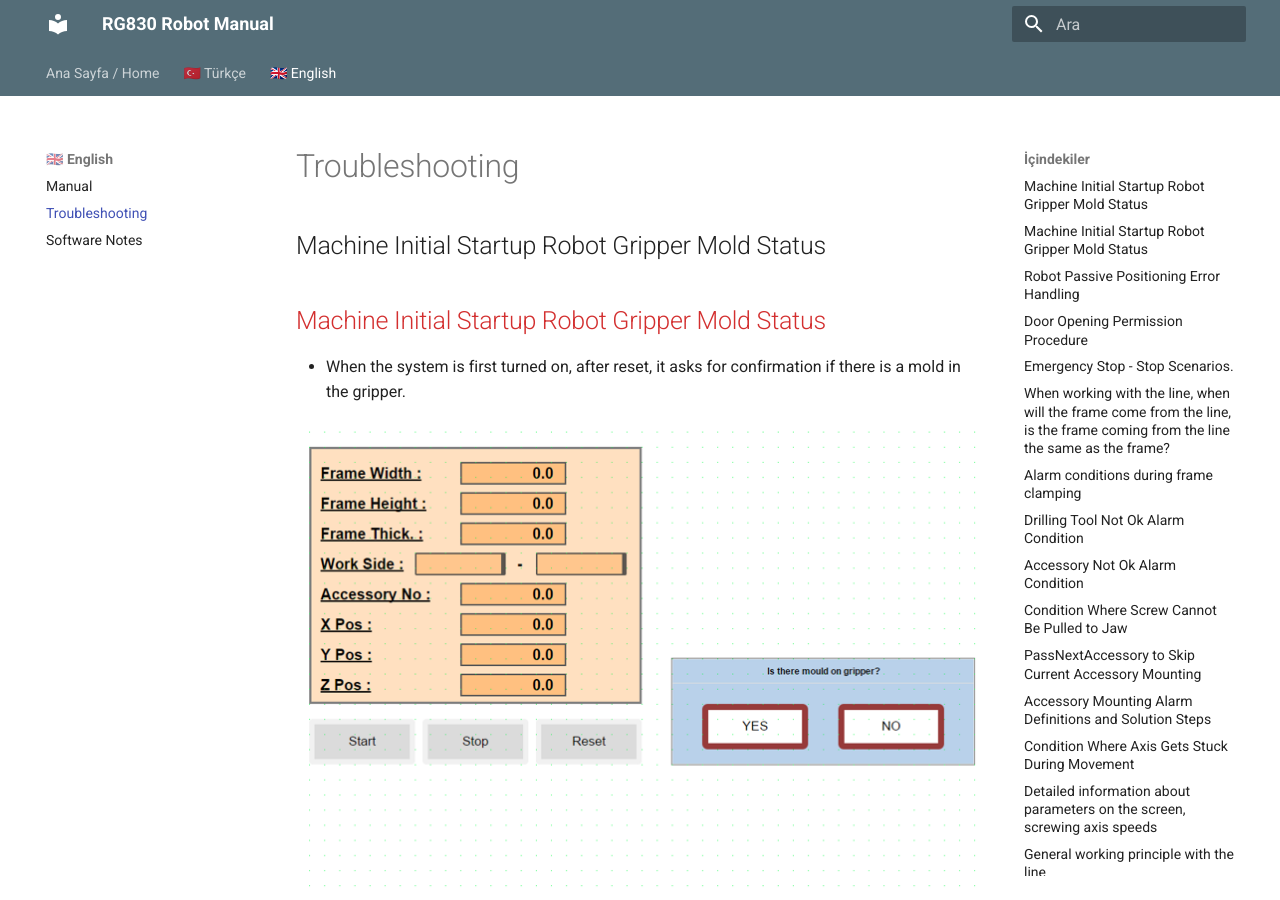
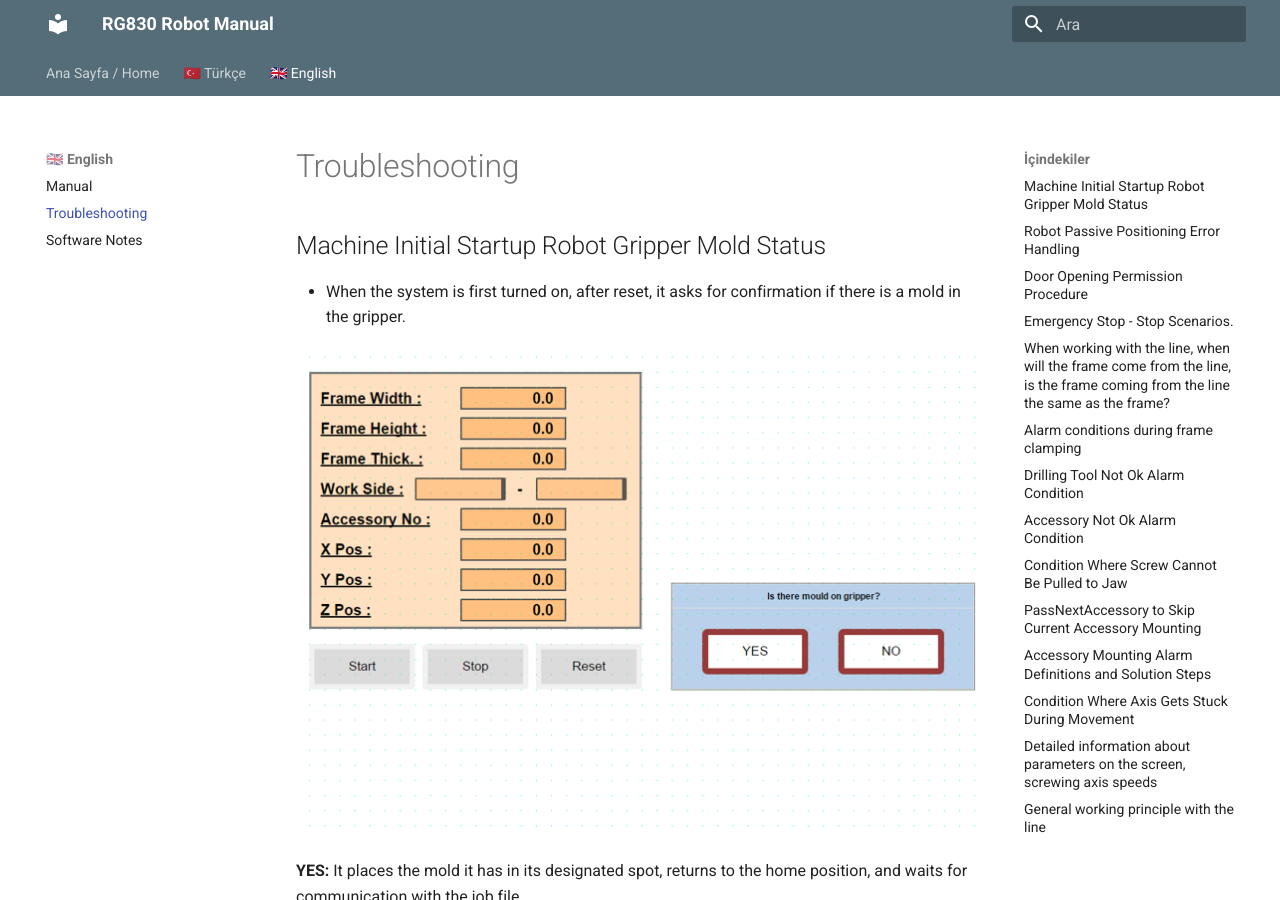
Before and after one commit to hm-info/rg830robot, an MkDocs documentation site: the page built from docs/operationGuide_en.md, in a window 1280 px wide and 900 px high. Built offline with MkDocs 1.6.1 and Material for MkDocs 9.7.7, drawn with Linux system fonts in a browser that asks for light colours.

Commit message:
Update operationGuide_en.md

```diff
--- a/docs/operationGuide_en.md
+++ b/docs/operationGuide_en.md
@@ -1,6 +1,4 @@
 ## Machine Initial Startup Robot Gripper Mold Status
-
-## <span style="color: #d32f2f">Machine Initial Startup Robot Gripper Mold Status</span>
 
 - When the system is first turned on, after reset, it asks for confirmation if there is a mold in the gripper.
 
```
